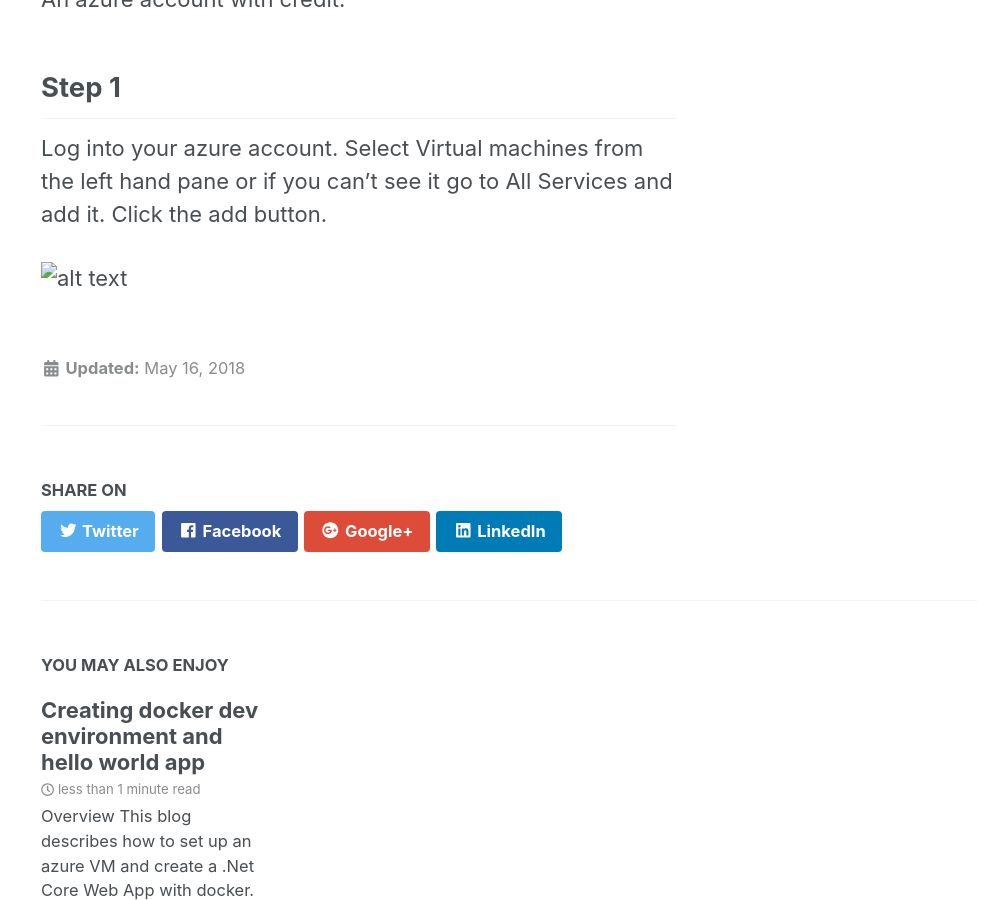
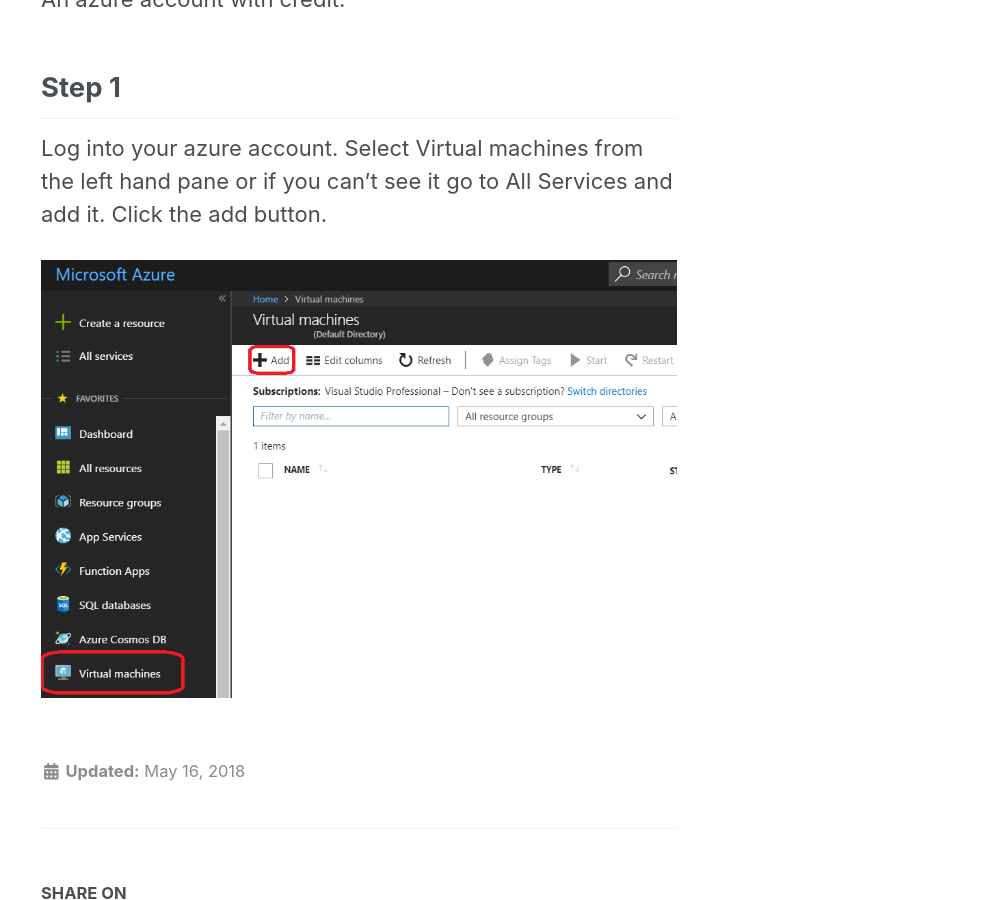
Before and after one commit to BenchProjects/PWS-Blog, a Jekyll site: the page built from _posts/2018-16-05-CreateHWDockerApp.md, in a window 1280 px wide and 900 px high, scrolled down 584 px. Shown: the whole window, without its empty margins (281-1280 px from the left). Built offline with Jekyll 4.4.1, drawn with Linux system fonts in a browser that asks for light colours; nearby versions of some CDN libraries.

Commit message:
Checking image works 2

```diff
--- a/_posts/2018-16-05-CreateHWDockerApp.md
+++ b/_posts/2018-16-05-CreateHWDockerApp.md
@@ -15,4 +15,4 @@ An azure account with credit.
 Log into your azure account.
 Select Virtual machines from the left hand pane or if you can't see it go to All Services and add it. Click the add button.
 
-![alt text](./assets/images/CreateAzureVM_1.png "Logo Title Text 1")
+![alt text](https://github.com/BenchProjects/PWS-Blog/blob/master/assets/images/CreateAzureVM_1.png "Logo Title Text 1")
```
